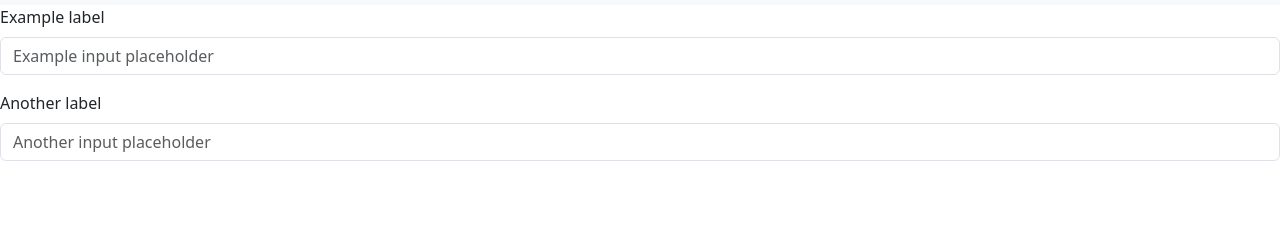
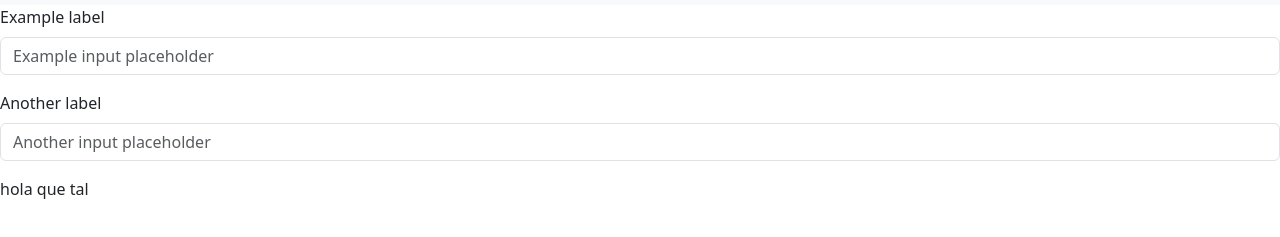
Before and after one commit to gplearning007/gitcom23025, a plain HTML site: page index.html in a window 1280 px wide. Shown: the part 107-344 px from the top of the page. Drawn offline with nearby package versions, Linux system fonts and the light colour scheme.

Commit message:
Segundo cambio

```diff
--- a/index.html
+++ b/index.html
@@ -53,5 +53,8 @@
         <label for="formGroupExampleInput2" class="form-label">Another label</label>
         <input type="text" class="form-control" id="formGroupExampleInput2" placeholder="Another input placeholder">
       </div>
+      <footer>
+        <p>hola que tal</p>
+      </footer>
 </body>
 </html>
```
